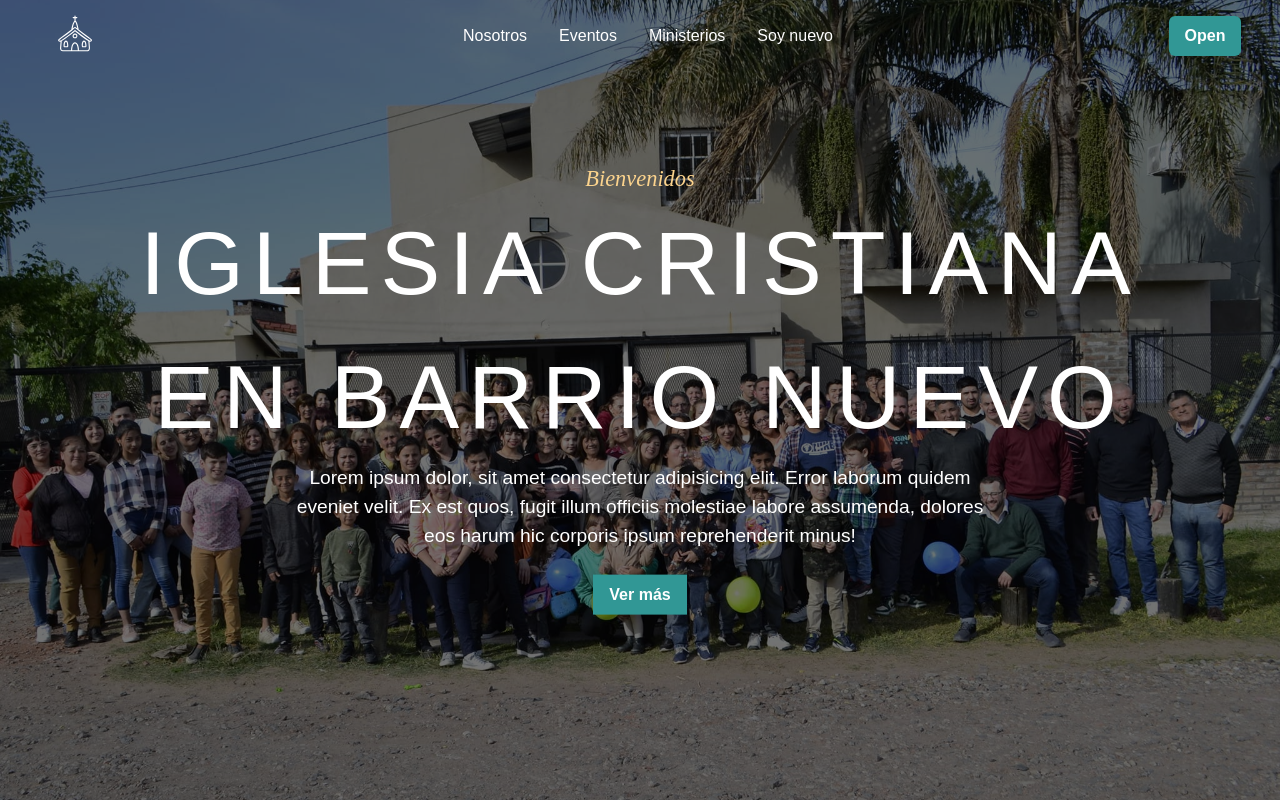
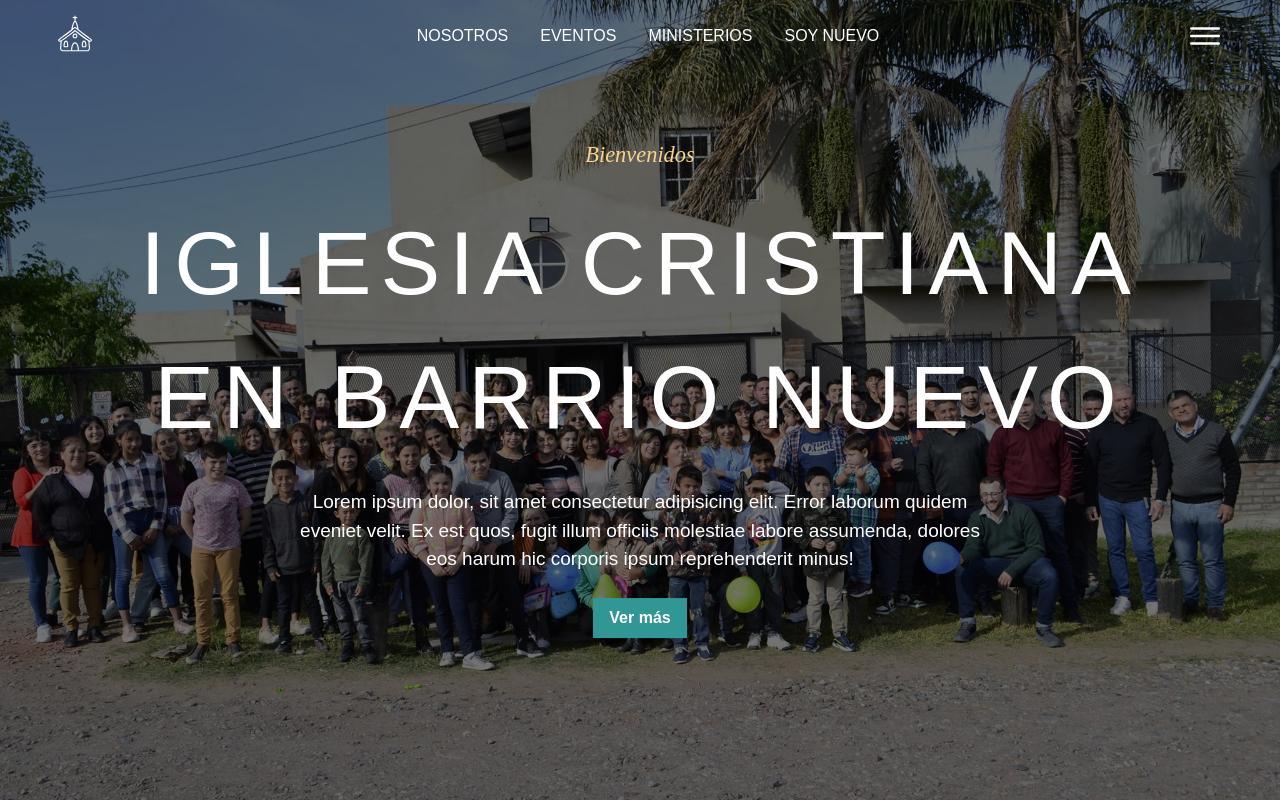
Before and after one commit to Agus9217/church-project, a Next.js app: page / in a window 1280 px wide. Built offline with nearby package versions, Linux system fonts and the light colour scheme.

Commit message:
adding drawer

```diff
--- a/src/app/components/drawer/Drawer.tsx
+++ b/src/app/components/drawer/Drawer.tsx
@@ -1,6 +1,7 @@
-
-import { Button, Drawer, DrawerBody, DrawerCloseButton, DrawerContent, DrawerFooter, DrawerHeader, DrawerOverlay, Input, useDisclosure } from "@chakra-ui/react"
+'use client'
+import { Box, Button, Drawer, DrawerBody, DrawerCloseButton, DrawerContent, DrawerHeader, DrawerOverlay, Heading, IconButton, Text, useDisclosure } from "@chakra-ui/react"
 import { useRef } from "react"
+import { IoMenuOutline } from "react-icons/io5";
 
 
 export const DrawerNav = () => {
@@ -10,10 +11,18 @@ export const DrawerNav = () => {
 
   return (
     <>
-      <Button ref={btnRef} colorScheme='teal' onClick={onOpen}>
-        Open
-      </Button>
+      <Button
+        as={IconButton}
+        icon={<IoMenuOutline size={'40px'} />}
+        ref={btnRef}
+        colorScheme='whiteAlpha'
+        variant={'ghost'}
+        color={'white'}
+        onClick={onOpen}
+      />
+
       <Drawer
+        size={'md'}
         isOpen={isOpen}
         placement='right'
         onClose={onClose}
@@ -22,18 +31,42 @@ export const DrawerNav = () => {
         <DrawerOverlay />
         <DrawerContent>
           <DrawerCloseButton />
-          <DrawerHeader>Create your account</DrawerHeader>
+          <DrawerHeader>
+            <Box
+              pt={'5rem'}
 
+            >
+              <Text
+                fontSize={'16px'}
+                fontStyle={'italic'}
+                fontFamily={'notoserif'}
+                py={3}
+                color={'teal'}
+              >
+                Donde encontrarnos
+              </Text>
+              <Heading
+              >
+                Visitanos te esperamos
+              </Heading>
+            </Box>
+
+          </DrawerHeader>
           <DrawerBody>
-            <Input placeholder='Type here...' />
+            <Box
+              py={4}
+            >
+              <iframe
+                src="https://www.google.com/maps/embed?pb=!1m18!1m12!1m3!1d3279.798629903111!2d-58.67606492263263!3d-34.71025866313553!2m3!1f0!2f0!3f0!3m2!1i1024!2i768!4f13.1!3m3!1m2!1s0x95bcc1587ef0a8e3%3A0x94c8a6f9bc8a8d82!2sIglesia%20Evang%C3%A9lica%20de%20Barrio%20Nuevo!5e0!3m2!1ses!2sar!4v1724950769959!5m2!1ses!2sar"
+                width="100%"
+                height="500"
+                style={{ border: 0 }}
+                allowFullScreen={true}
+                loading="lazy"
+                referrerPolicy="no-referrer-when-downgrade"
+              />
+            </Box>
           </DrawerBody>
-
-          <DrawerFooter>
-            <Button variant='outline' mr={3} onClick={onClose}>
-              Cancel
-            </Button>
-            <Button colorScheme='blue'>Save</Button>
-          </DrawerFooter>
         </DrawerContent>
       </Drawer>
     </>
--- a/src/app/components/hero/Hero.tsx
+++ b/src/app/components/hero/Hero.tsx
@@ -14,7 +14,7 @@ export const Hero = () => {
       <Img
         src='/hero-image.jpg'
         w={'100%'}
-        h={'100dvh'}
+        h={{ base: '795px', xl: '100dvh' }}
         objectFit={'cover'}
         filter={'brightness(45%)'}
       />
@@ -44,7 +44,7 @@ export const Hero = () => {
         </MotionComponent>
         <MotionComponent
           as={'h1'}
-          fontSize={'5.6rem'}
+          fontSize={{ base: '2rem', lg: '4rem', xl: '5.6rem' }}
           textTransform={'uppercase'}
           fontWeight={500}
           letterSpacing={9}
@@ -52,6 +52,7 @@ export const Hero = () => {
           initial={{ opacity: 0, y: 15 }}
           animate={{ opacity: 1, y: 0 }}
           transition={{ duration: 1, type: 'linear' }}
+          py={6}
         >
           Iglesia Cristiana en Barrio Nuevo
         </MotionComponent>
@@ -59,7 +60,7 @@ export const Hero = () => {
           as={Text}
           textAlign={'center'}
           maxW={'60%'}
-          fontSize={'1.2rem'}
+          fontSize={{ base: '15px', xl: '19px' }}
           textShadow={'xl'}
           initial={{ opacity: 0, y: 30 }}
           animate={{ opacity: 1, y: 0 }}
--- a/src/app/components/navbar/DesktopNavbar.tsx
+++ b/src/app/components/navbar/DesktopNavbar.tsx
@@ -11,7 +11,10 @@ export const DesktopNavbar = () => {
     >
       {
         navItem.map(item => (
-          <ListItem key={item.label}>
+          <ListItem
+            key={item.label}
+            textTransform={'uppercase'}
+          >
             {item.label}
           </ListItem>
         ))
--- a/src/app/components/navbar/Navbar.tsx
+++ b/src/app/components/navbar/Navbar.tsx
@@ -1,6 +1,6 @@
 'use client'
 
-import { Box, Flex, HStack } from "@chakra-ui/react"
+import { Box, Flex, HStack, Show } from "@chakra-ui/react"
 import { DesktopNavbar } from "./DesktopNavbar";
 import Image from "next/image";
 import { motion } from "framer-motion";
@@ -46,7 +46,11 @@ export const Navbar = () => {
         alignItems={'center'}
         flexGrow={2}
       >
-        <DesktopNavbar />
+        <Show
+          above={'xl'}
+        >
+          <DesktopNavbar />
+        </Show>
       </Flex>
       <Flex
         alignItems={'center'}
```
